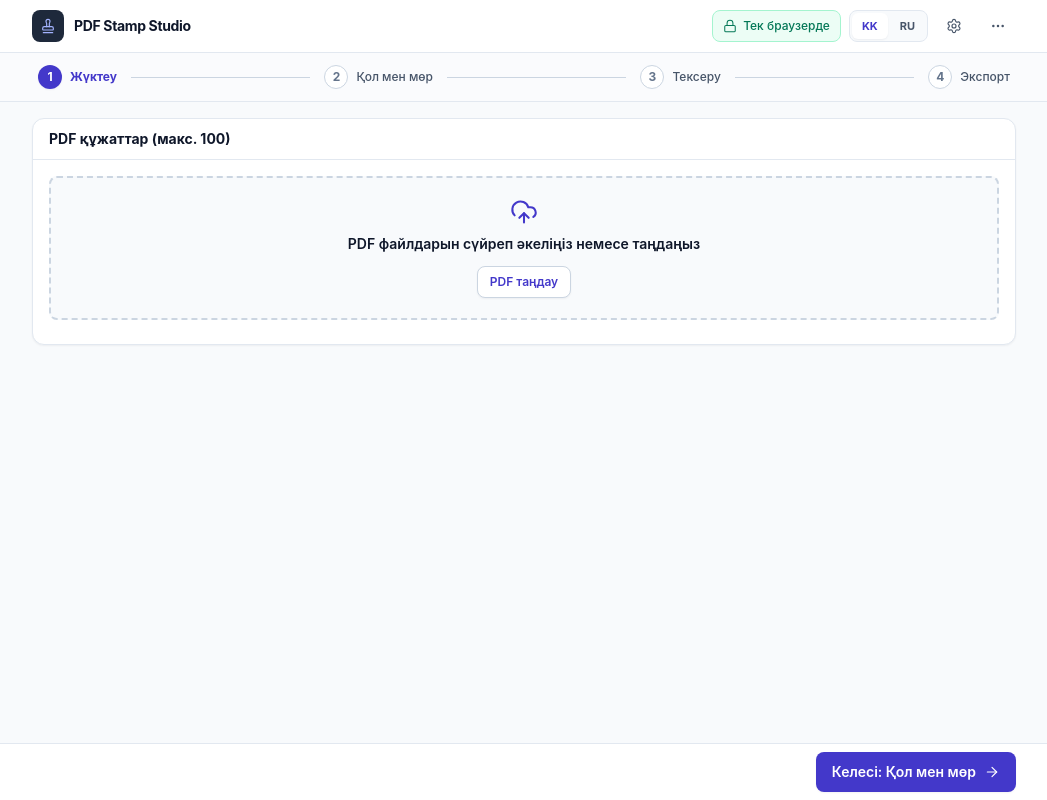
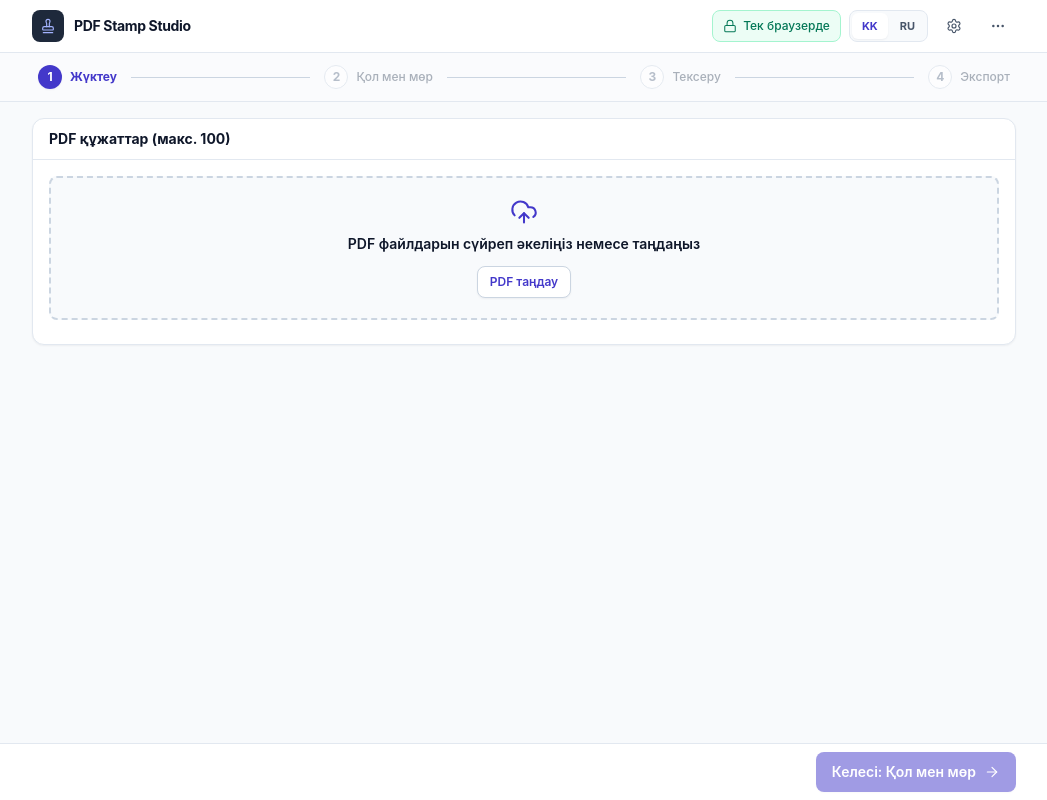
Before and after one commit to figmapng/pdf-stamp-studio, a React (Vite) app: page / in a window 1280 px wide. Shown: the whole page, without its empty margins (116-1163 px from the left). Built offline with nearby package versions, Linux system fonts and the light colour scheme.

Commit message:
feat(ux): require at least one valid PDF before advancing past step 1

```diff
--- a/src/app/App.tsx
+++ b/src/app/App.tsx
@@ -631,6 +631,7 @@ export const App: React.FC = () => {
         ? 'max-w-6xl'
         : 'max-w-5xl';
   const activeStepIndex = navTabs.findIndex((tab) => tab.id === activeTab);
+  const hasValidPdf = files.some((f) => f.isValid);
 
   return (
     <ToastProvider>
@@ -739,6 +740,7 @@ export const App: React.FC = () => {
                 {navTabs.map((tab, idx) => {
                   const isCurrent = activeTab === tab.id;
                   const isCompleted = activeStepIndex > idx;
+                  const isLocked = idx > 0 && !hasValidPdf;
                   const shortTitle = tab.label.replace(/^\d+\.\s*/, '');
 
                   return (
@@ -747,8 +749,9 @@ export const App: React.FC = () => {
                         type="button"
                         aria-label={tab.label}
                         aria-current={isCurrent ? 'step' : undefined}
+                        disabled={isLocked}
                         onClick={() => setActiveTab(tab.id)}
-                        className="group flex shrink-0 cursor-pointer items-center gap-1.5 rounded-[var(--radius-md)] px-1 py-1 text-left transition-colors hover:bg-[var(--color-bg-surface)] sm:gap-2 sm:px-1.5"
+                        className="group flex shrink-0 cursor-pointer items-center gap-1.5 rounded-[var(--radius-md)] px-1 py-1 text-left transition-colors hover:bg-[var(--color-bg-surface)] disabled:cursor-not-allowed disabled:opacity-45 disabled:hover:bg-transparent sm:gap-2 sm:px-1.5"
                       >
                         <span
                           aria-hidden="true"
@@ -901,7 +904,11 @@ export const App: React.FC = () => {
 
             <div>
               {activeTab === 'upload' && (
-                <Button size="md" onClick={() => setActiveTab('profiles')}>
+                <Button
+                  size="md"
+                  disabled={!hasValidPdf}
+                  onClick={() => setActiveTab('profiles')}
+                >
                   {t.upload.nextStep}
                   <ArrowRight className="h-4 w-4" strokeWidth={1.75} aria-hidden="true" />
                 </Button>
@@ -910,7 +917,7 @@ export const App: React.FC = () => {
                 <Button
                   size="md"
                   onClick={startAnalysis}
-                  disabled={files.length === 0 || (signers.length === 0 && stamps.length === 0)}
+                  disabled={!hasValidPdf || (signers.length === 0 && stamps.length === 0)}
                 >
                   <Play className="h-4 w-4" strokeWidth={1.75} aria-hidden="true" />
                   {t.stamp.startAnalysisBtn}
```
Also changed, not shown: 1 other file (tests, documents, lock files or other folders).
